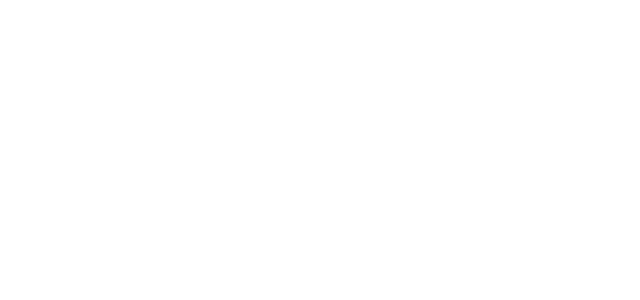
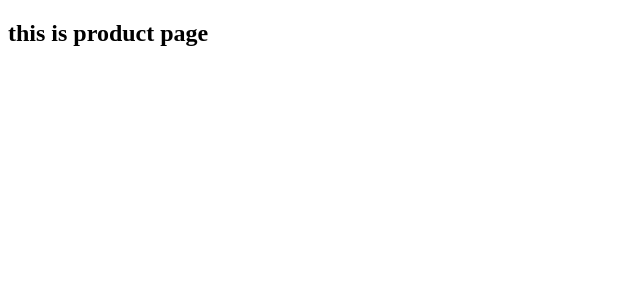
Before and after one commit to Hanh20021706/nuxtjs, a Nuxt app: page /products in a window 1280 px wide. Before the commit this address had no page. Shown: the top 300 px of the page, without its empty margins (0-640 px from the left). Built offline with nearby package versions, Linux system fonts and the light colour scheme.

Commit message:
feat: create route

```diff
--- /dev/null
+++ b/pages/products/index.vue
@@ -0,0 +1,12 @@
+/** khi tạo 1 page chỉ cần tạo trong thư mục pages đã tạo ở ngoài thì tên thư
+mục hoặc tên file sẽ là đường dẫn ( route ) của trang đó */
+
+<template>
+  <div>
+    <h2>this is product page</h2>
+  </div>
+</template>
+
+<script setup></script>
+
+<style scoped></style>
```
